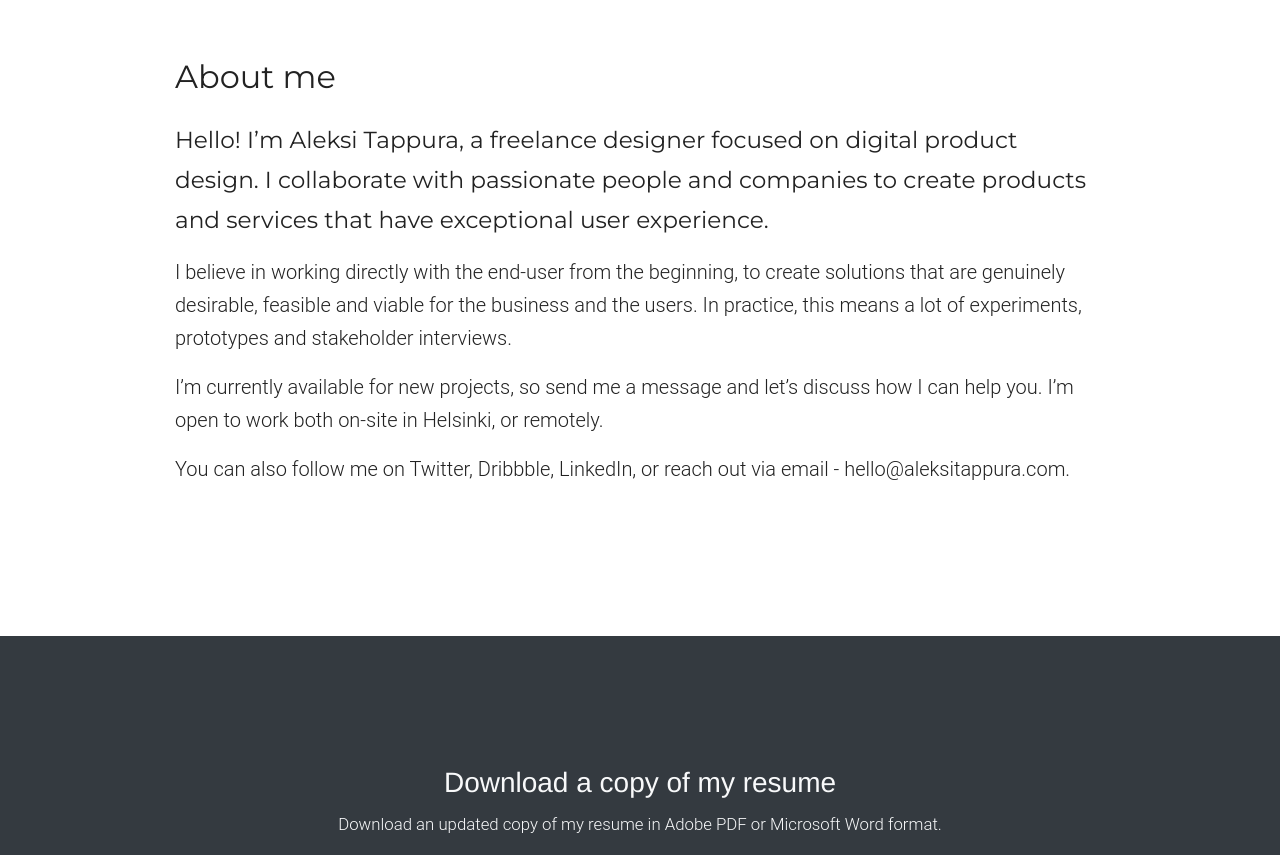
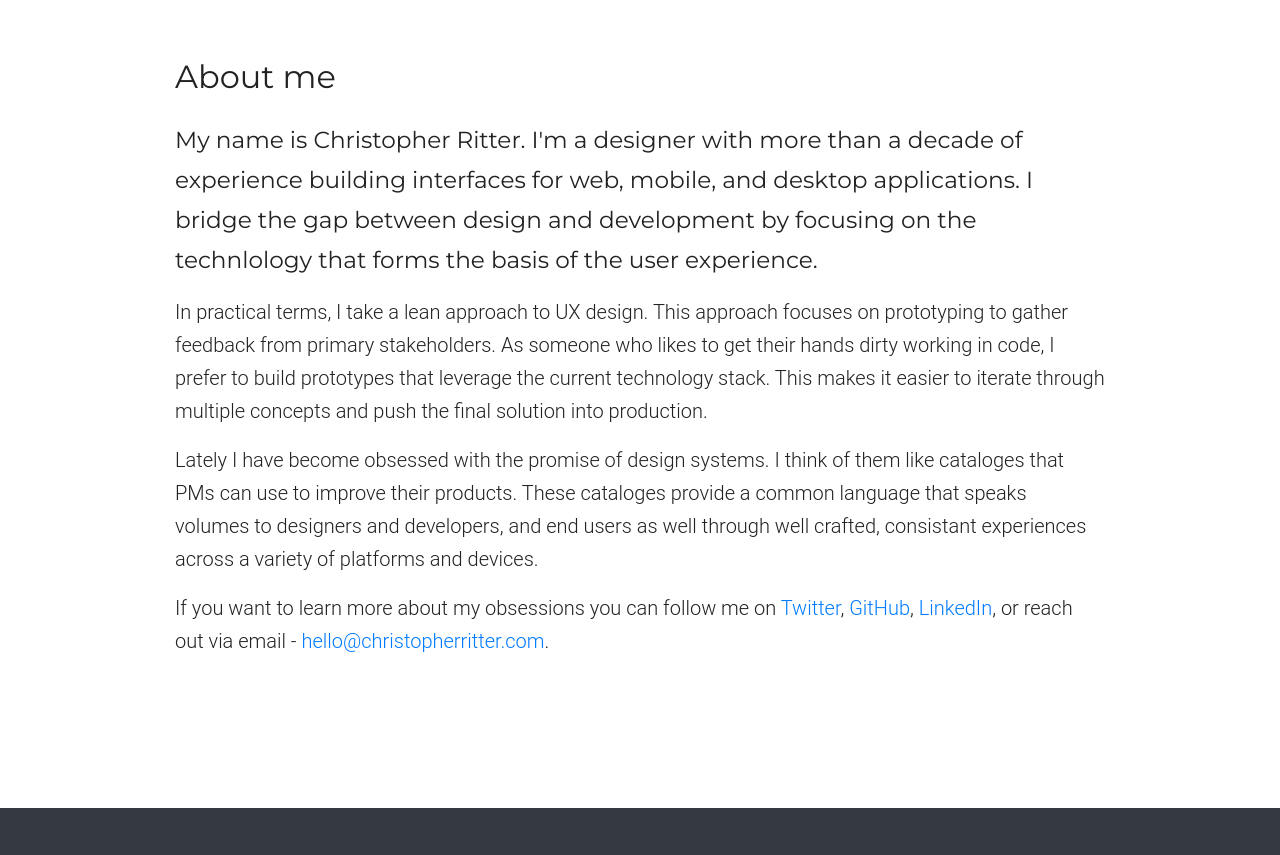
Before and after one commit to christopherritter/portfolio-2020, a Vue app: page /about in a window 1280 px wide. Shown: the part 442-1297 px from the top of the page. Built offline with nearby package versions, Linux system fonts and the light colour scheme.

Commit message:
updated about page

```diff
--- a/src/App.vue
+++ b/src/App.vue
@@ -56,7 +56,7 @@
           </b-col>
           <b-col class="text-right">
             <b-link
-              href="mailto:christopherritter@gmail.com"
+              href="mailto:hello@christopherritter.com"
               class="footer-icon-button"
               target="_blank"
             >
--- a/src/views/About.vue
+++ b/src/views/About.vue
@@ -3,24 +3,42 @@
     <div class="about-image"></div>
     <h2 class="about-me">About me</h2>
     <p class="lead">
-      Hello! I’m Aleksi Tappura, a freelance designer focused on digital product
-      design. I collaborate with passionate people and companies to create
-      products and services that have exceptional user experience.
+      My name is Christopher Ritter. I'm a designer with more than a decade of
+      experience building interfaces for web, mobile, and desktop applications.
+      I bridge the gap between design and development by focusing on the
+      technlology that forms the basis of the user experience.
     </p>
     <p>
-      I believe in working directly with the end-user from the beginning, to
-      create solutions that are genuinely desirable, feasible and viable for the
-      business and the users. In practice, this means a lot of experiments,
-      prototypes and stakeholder interviews.
+      In practical terms, I take a lean approach to UX design. This approach
+      focuses on prototyping to gather feedback from primary stakeholders. As
+      someone who likes to get their hands dirty working in code, I prefer to
+      build prototypes that leverage the current technology stack. This makes it
+      easier to iterate through multiple concepts and push the final solution
+      into production.
     </p>
     <p>
-      I’m currently available for new projects, so send me a message and let’s
-      discuss how I can help you. I’m open to work both on-site in Helsinki, or
-      remotely.
+      Lately I have become obsessed with the promise of design systems. I think
+      of them like cataloges that PMs can use to improve their products. These
+      cataloges provide a common language that speaks volumes to designers and
+      developers, and end users as well through well crafted, consistant
+      experiences across a variety of platforms and devices.
     </p>
     <p>
-      You can also follow me on Twitter, Dribbble, LinkedIn, or reach out via
-      email - hello@aleksitappura.com.
+      If you want to learn more about my obsessions you can follow me on
+      <b-link href="http://www.twitter.com/geddon" target="_blank"
+        >Twitter</b-link
+      >,
+      <b-link href="http://www.github.com/christopherritter" target="_blank"
+        >GitHub</b-link
+      >,
+      <b-link
+        href="http://www.linkedin.com/in/christopherritter"
+        target="_blank"
+        >LinkedIn</b-link
+      >, or reach out via email -
+      <b-link href="mailto:hello@christopherritter.com" target="_blank"
+        >hello@christopherritter.com</b-link
+      >.
     </p>
   </b-container>
 </template>
```
